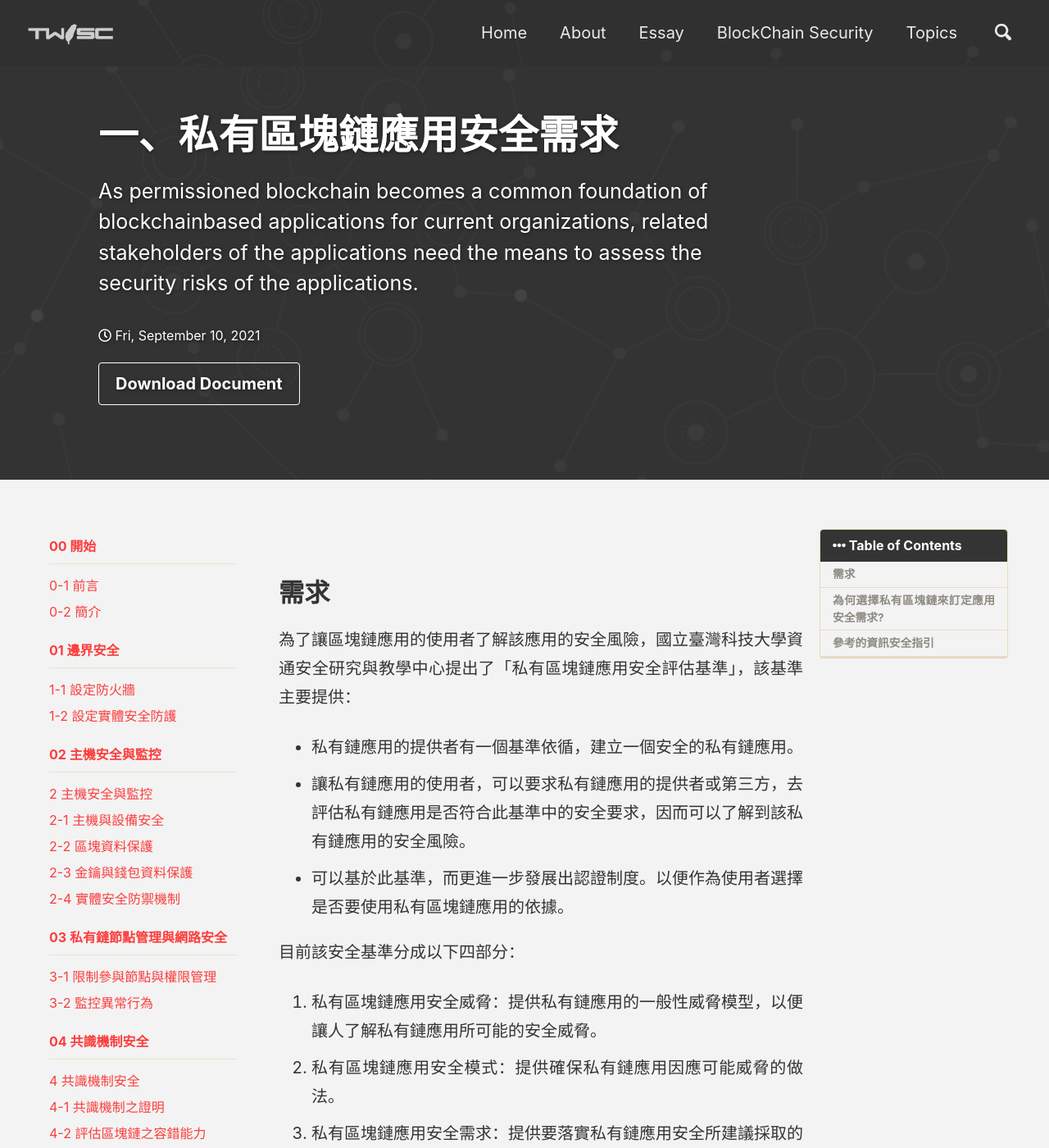
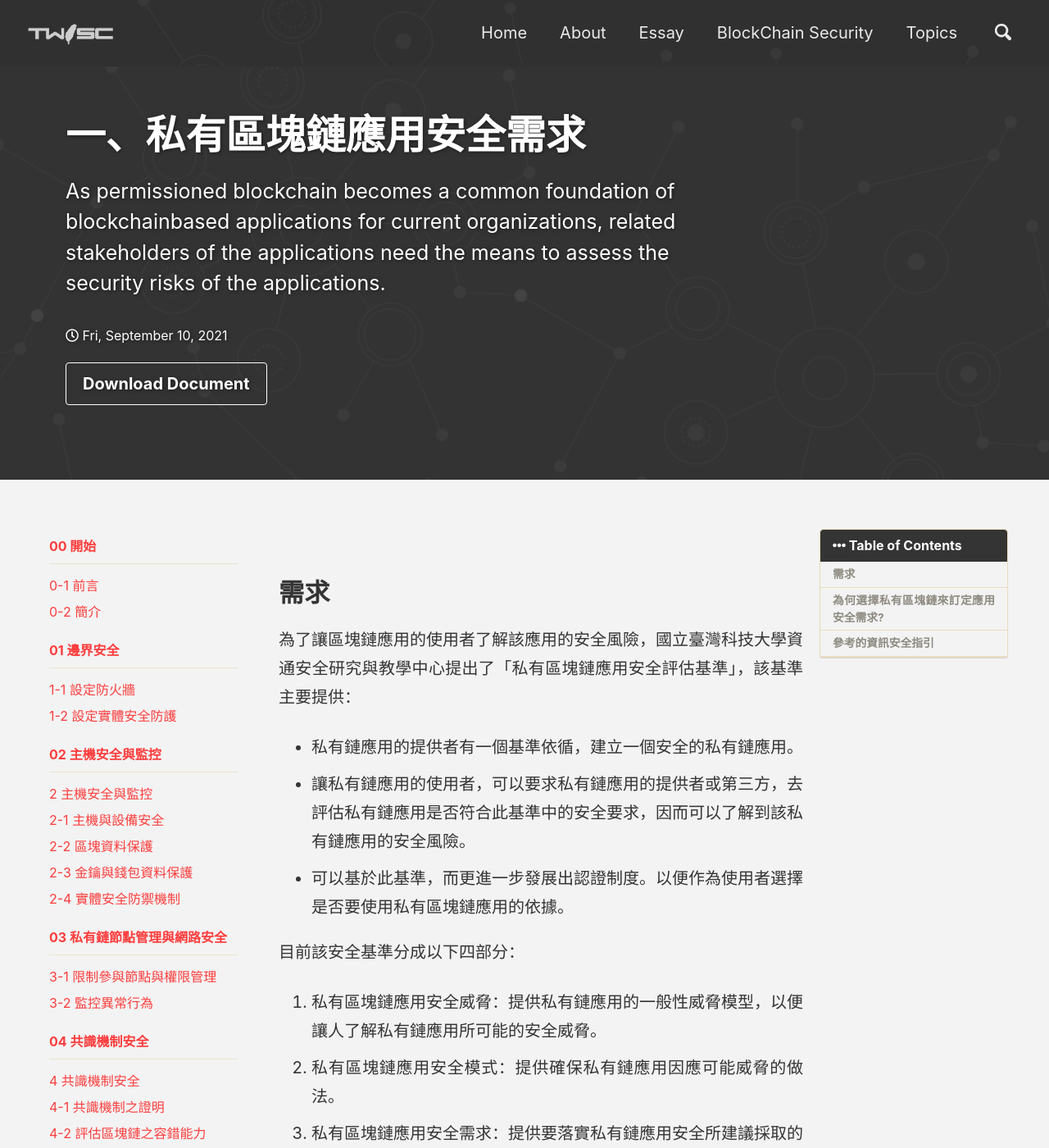
Before and after one commit to ShannonHung/TWISC, a Jekyll site: the page built from my_collections/_Blockchain-Security/permission-blockchain-security.md, in a window 1280 px wide and 1400 px high. Shown: the whole window at 82% size. Built offline with Jekyll 4.4.1, drawn with Linux system fonts in a browser that asks for light colours; cached includes are drawn as plain includes.

Commit message:
0912 header

```diff
--- a/_sass/minimal-mistakes/_page.scss
+++ b/_sass/minimal-mistakes/_page.scss
@@ -165,7 +165,7 @@ body {
     &--overlay {
         position: relative;
         margin-bottom: 2em;
-        padding: 3em 5em;
+        padding: 3em 3em;
         @include clearfix;
         background-size: cover;
         background-repeat: no-repeat;
```
